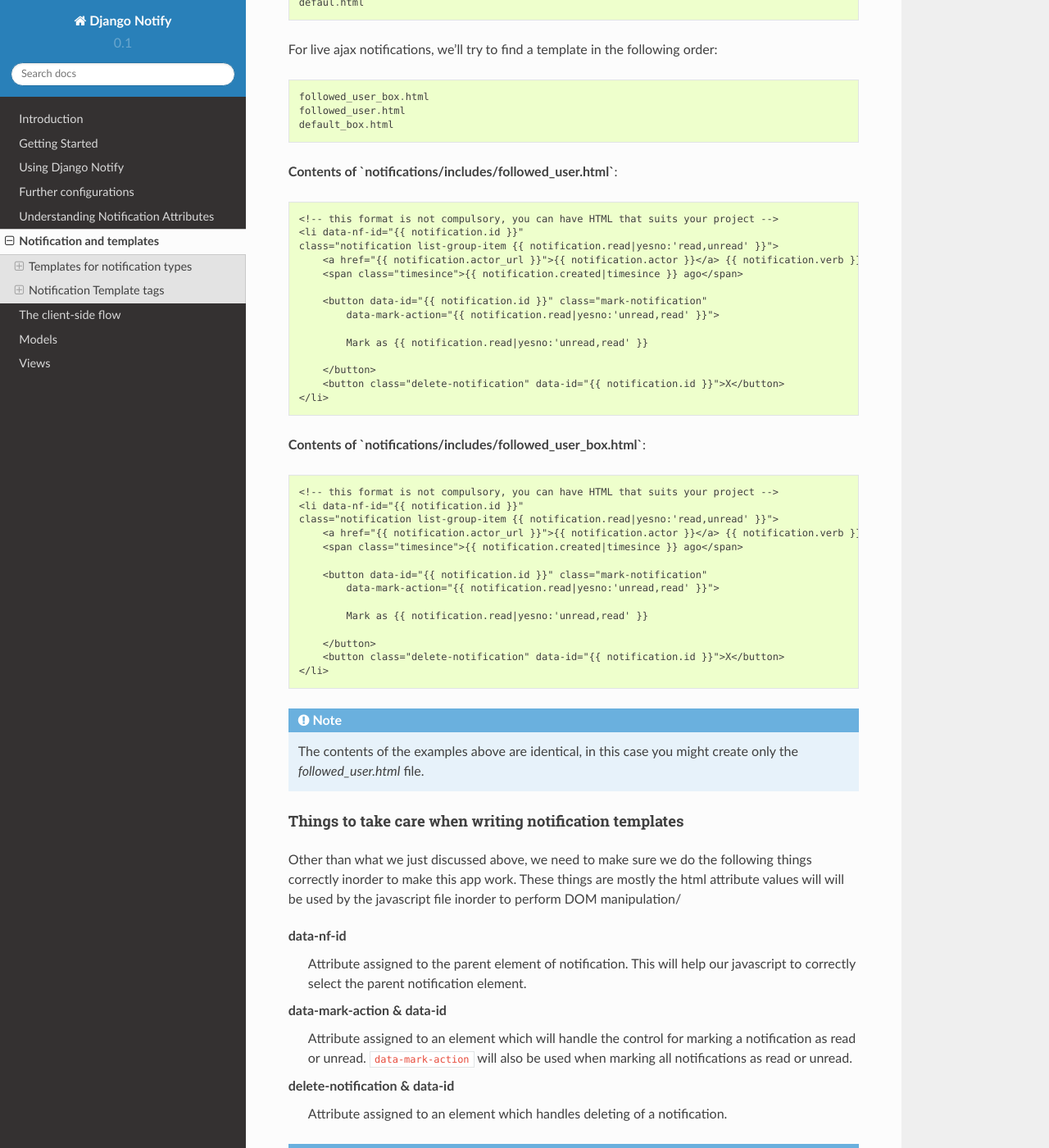
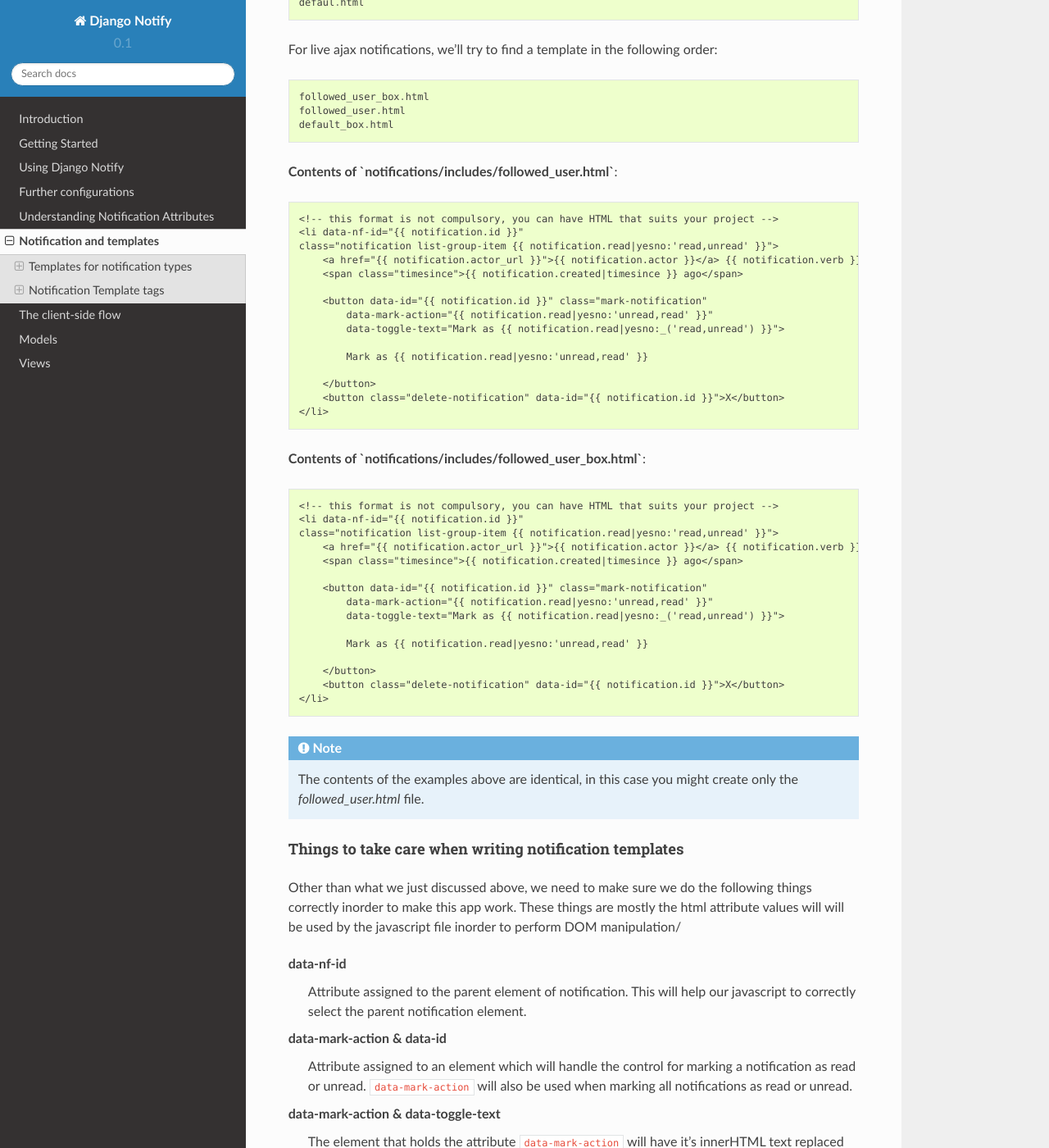
Before and after one commit to v1k45/django-notify-x, a Sphinx documentation site: the page built from docs/templates.rst, in a window 1280 px wide and 1400 px high, scrolled down 1673 px. Shown: the whole window at 82% size. Built offline with Sphinx 7.4.7 and the Read the Docs theme 2.0.0, drawn with Linux system fonts in a browser that asks for light colours; some of the changed text lies outside the part shown.

Commit message:
rendered notification now with a 'data-toggle-text' that holds the opposite text value, closes #12

```diff
--- a/docs/templates.rst
+++ b/docs/templates.rst
@@ -74,7 +74,8 @@ For live ajax notifications, we'll try to find a template in the following order
         <span class="timesince">{{ notification.created|timesince }} ago</span>
 
         <button data-id="{{ notification.id }}" class="mark-notification"
-            data-mark-action="{{ notification.read|yesno:'unread,read' }}">
+            data-mark-action="{{ notification.read|yesno:'unread,read' }}"
+            data-toggle-text="Mark as {{ notification.read|yesno:_('read,unread') }}">
 
             Mark as {{ notification.read|yesno:'unread,read' }}
 
@@ -91,7 +92,8 @@ For live ajax notifications, we'll try to find a template in the following order
         <span class="timesince">{{ notification.created|timesince }} ago</span>
 
         <button data-id="{{ notification.id }}" class="mark-notification"
-            data-mark-action="{{ notification.read|yesno:'unread,read' }}">
+            data-mark-action="{{ notification.read|yesno:'unread,read' }}"
+            data-toggle-text="Mark as {{ notification.read|yesno:_('read,unread') }}">
 
             Mark as {{ notification.read|yesno:'unread,read' }}
 
@@ -114,6 +116,10 @@ data-nf-id
 data-mark-action & data-id
     Attribute assigned to an element which will handle the control for marking a notification as read or unread.
     ``data-mark-action`` will also be used when marking all notifications as read or unread.
+
+data-mark-action & data-toggle-text
+    The element that holds the attribute ``data-mark-action`` will have it's innerHTML text replaced to reflect the toggle behavior.
+    In order to customize the toggled text, you should provide the opposite text into a ``data-toggle-text`` attribute.
 
 delete-notification & data-id
     Attribute assigned to an element which handles deleting of a notification.
```
Also changed, not shown: 5 other files.
